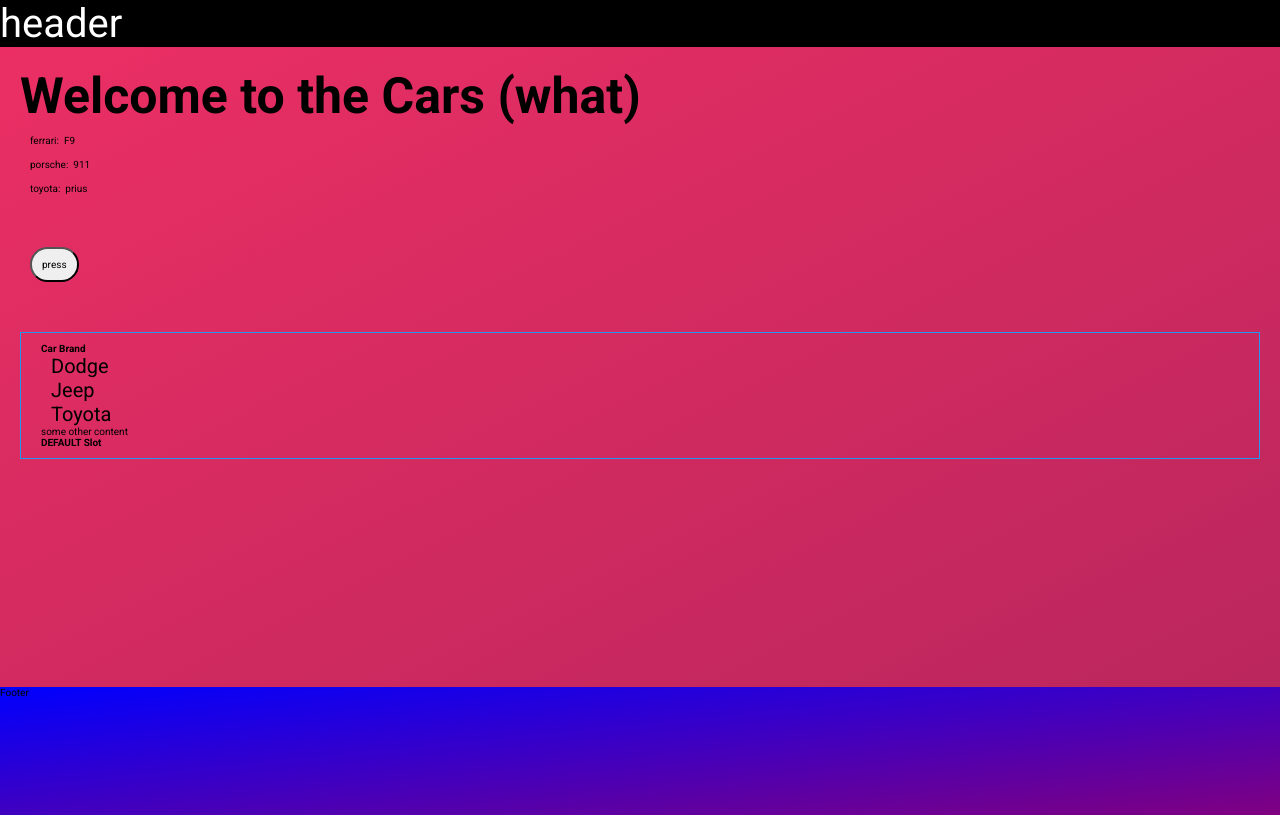
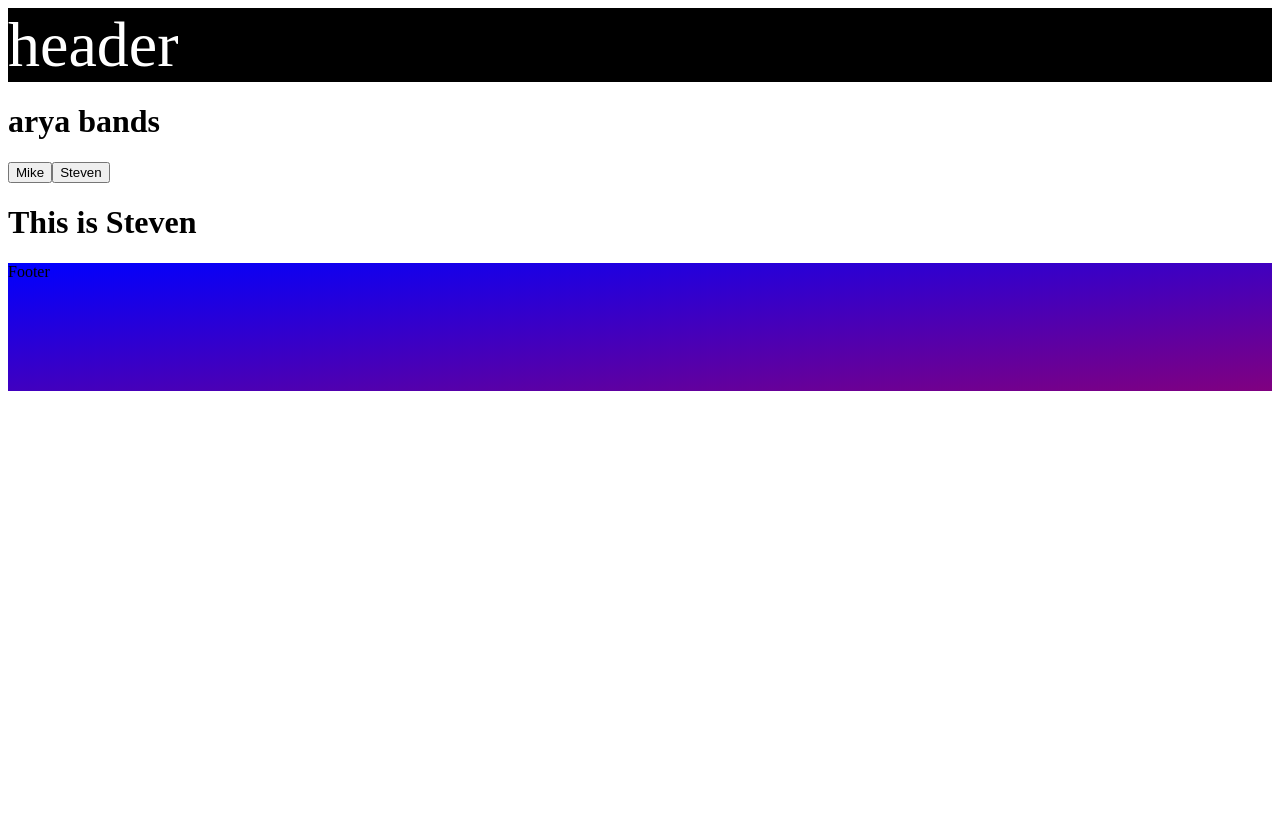
Before and after one commit to stevenleelawson/comp-project-vue, a Vue app: page / in a window 1280 px wide. Built offline with nearby package versions, Linux system fonts and the light colour scheme.

Commit message:
dynamic component with is binding instead of v-ifs (#5)
Co-authored-by: Steven Lawson <steven.lawson@healthsqyre.com>

```diff
--- a/src/App.vue
+++ b/src/App.vue
@@ -2,21 +2,34 @@
   <div>
 	<app-header></app-header>
 	<div class="container">
-		<h1>arya bnada</h1>
-		<compLife></compLife>
+		<h1>arya bands</h1>
+		<button @click="this.activeComp = 'compMike'">Mike</button>
+		<button @click="this.activeComp = 'compSteven'">Steven</button>
+		<!-- <compMike></compMike>
+		<compSteven></compSteven> -->
+
+		<!-- instead of using v-if on the above components, can just do below: -->
+		<component :is="activeComp"></component>
 	</div>
+
 	<app-footer></app-footer>
   </div>
 </template>
 
 <script>
-import compLife from './components/Life';
 import appFooter from './components/header-footer/Footer.vue'
-
+import compMike from './components/Players/Mike.vue';
+import compSteven from './components/Players/Steven.vue';
 export default {
 	components: {
-		compLife,
-		appFooter
+		appFooter,
+		compMike,
+		compSteven,
+	},
+	data() {
+		return {
+			activeComp: 'compSteven'
+		}
 	}
 }
 </script>
--- /dev/null
+++ b/src/components/Players/Mike.vue
@@ -0,0 +1,3 @@
+<template>
+	<h1>This is Mike</h1>
+</template>
--- /dev/null
+++ b/src/components/Players/Steven.vue
@@ -0,0 +1,3 @@
+<template>
+	<h1>This is Steven</h1>
+</template>
--- a/src/main.js
+++ b/src/main.js
@@ -1,10 +1,10 @@
 import { createApp } from 'vue';
-import App2 from './App2';
+import App from './App';
 
 // globally register components
 import Header from '../src/components/header-footer/Header';
 
-const app = createApp(App2);
+const app = createApp(App);
 
 
 // note: Vue converts to kebab-case under the hood
```
